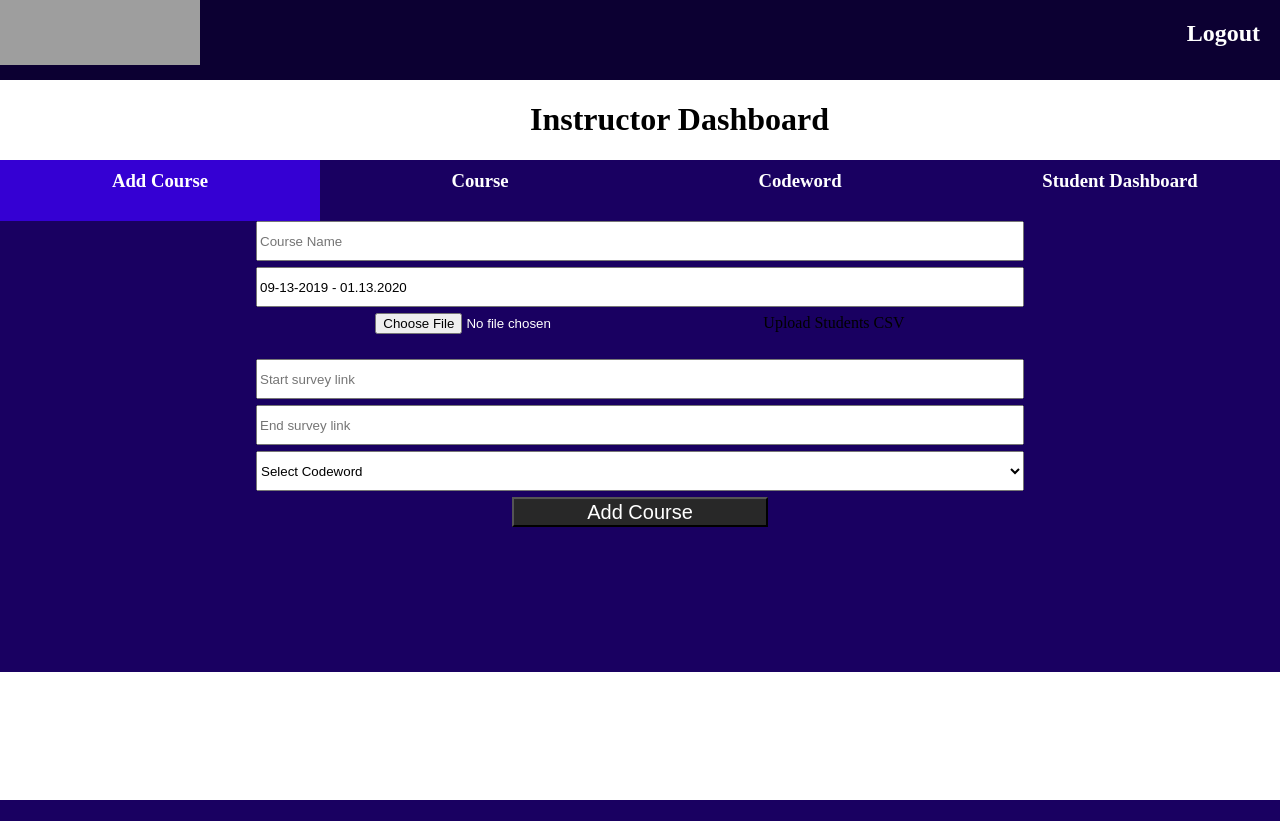
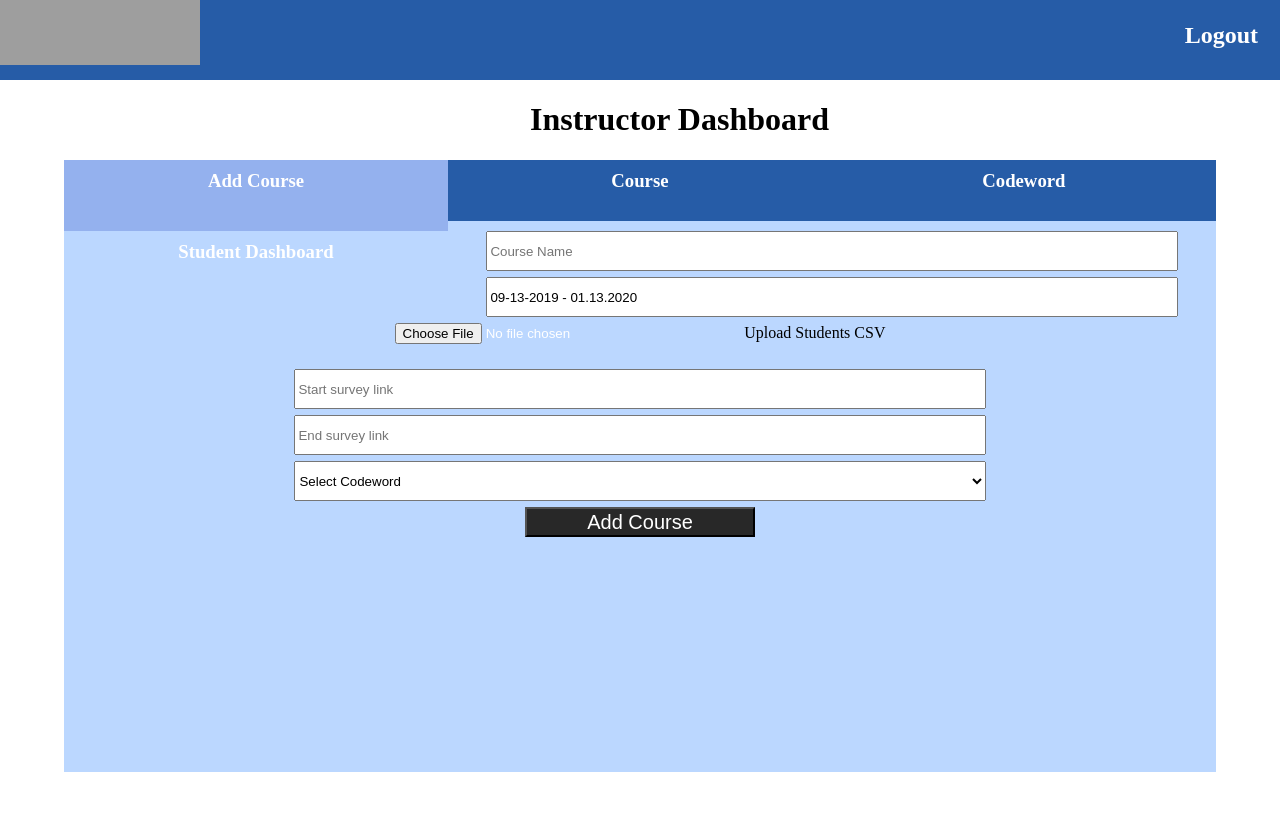
Before and after one commit to gopi1506/GDP_Team05, a PHP site: page /instructor_dashboard.php in a window 1280 px wide. Before the commit the page ends 800 px from the top, so only its background shows below. Run offline with PHP 8.4, Linux system fonts and the light colour scheme; some libraries are stand-ins or nearby versions; grey boxes are pictures that could not be loaded.

Commit message:
Update instructor_dashboard.php
Modify Styling and Js for instructor dashboard

```diff
--- a/instructor_dashboard.php
+++ b/instructor_dashboard.php
@@ -13,32 +13,33 @@ padding:0px;
 .header{
 width:100%;
 height:10%;
-background:#0c0032;
+background:#265ca7;
 }
 .name{
 margin:0px;
-padding:20px 20px;
-color:#240090;
+padding:22px 22px 0px 10px;
+color:#fff;
 float:left;
 }
 .body{
 width:100%;
-height:80%;
+height:90%;
 }
 .body_main{
-width:100%;
-height:80%;
-background:#190061;
+
+width:90%;
+height:85%;
+background:#bbd7ff;
 margin:0px auto;
 }
 .tab_bar{
 width:100%;
 height:10%;
-padding-bottom:5px;
+background:#265ca7;
 }
 
 .tab_name{
-width:25%;
+width:33.33%;
 height:100%;
 color:#fff;
 float:left;
@@ -48,12 +49,11 @@ padding-top:10px;
 }
 
 .tab_name:hover{
-background:#3500D3;
-transition:1s ease;
+background:#85b887;
+transition:2s ease;
 }
-
 .active{
-background:#3500D3;
+background:#94b1ee;
 }
 
 </style>
@@ -62,15 +62,22 @@ background:#3500D3;
 <script type="text/javascript" src="https://cdn.jsdelivr.net/npm/daterangepicker/daterangepicker.min.js"></script>
 <link rel="stylesheet" type="text/css" href="https://cdn.jsdelivr.net/npm/daterangepicker/daterangepicker.css" />
 
+<script type="text/javascript" src="https://cdn.jsdelivr.net/jquery/latest/jquery.min.js"></script>
+<script type="text/javascript" src="https://cdn.jsdelivr.net/momentjs/latest/moment.min.js"></script>
+<script type="text/javascript" src="https://cdn.jsdelivr.net/npm/daterangepicker/daterangepicker.min.js"></script>
+<link rel="stylesheet" type="text/css" href="https://cdn.jsdelivr.net/npm/daterangepicker/daterangepicker.css" />
+
 <script>
 $(function() {
-  $('input[name="daterange"]').daterangepicker({
+  $('input[name="date"]').daterangepicker({
     opens: 'left'
   }, function(start, end, label) {
     console.log("A new date selection was made: " + start.format('YYYY-MM-DD') + ' to ' + end.format('YYYY-MM-DD'));
   });
 });
 </script>
+
+</head>
 
 </head>
 <body>
```
